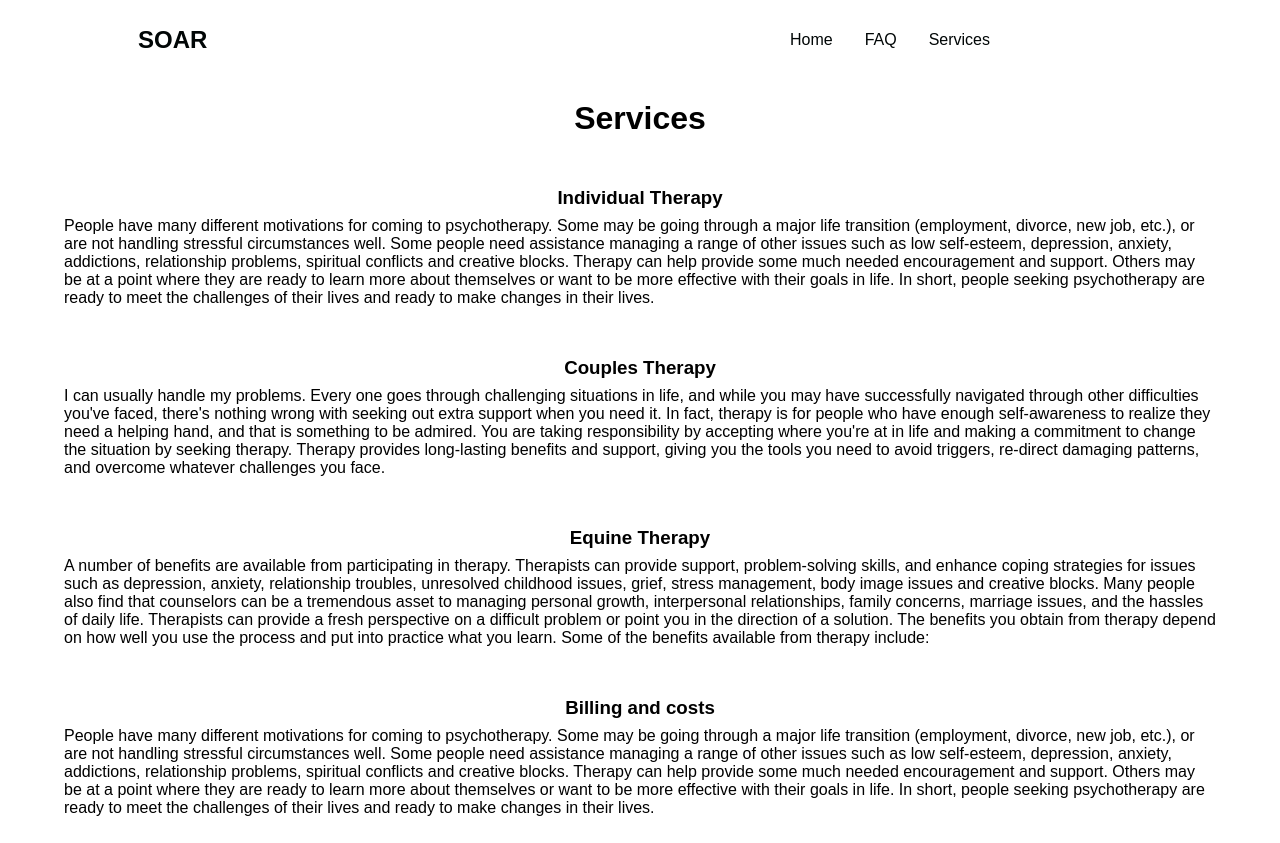
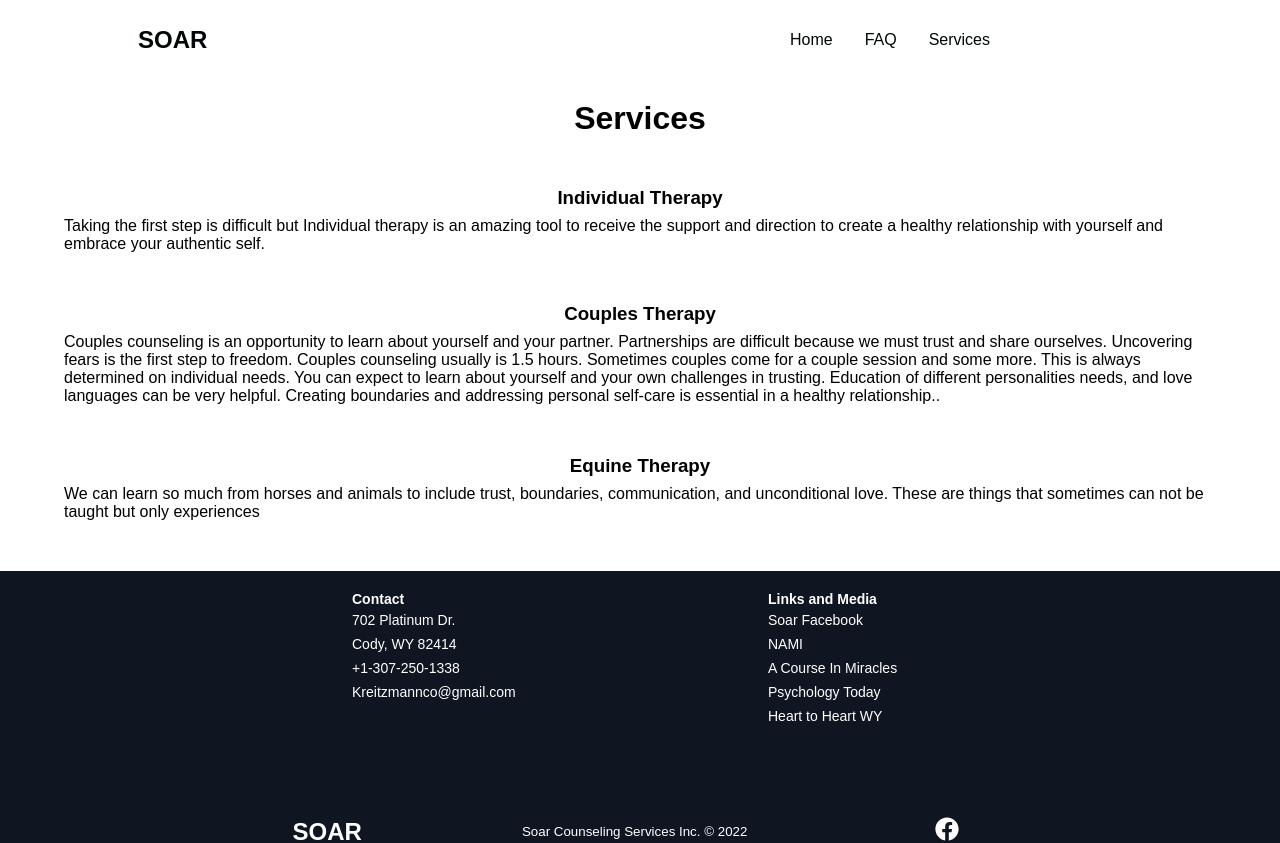
Before and after one commit to lss555/soar-react-client, a React (Create React App) app: page /service in a window 1280 px wide. Shown: the top 843 px of the page. Built offline with nearby package versions, Linux system fonts and the light colour scheme; a web font is replaced by a local one.

Commit message:
Service cards and page text/image

```diff
--- a/src/components/InfoSection/Data.js
+++ b/src/components/InfoSection/Data.js
@@ -6,7 +6,7 @@ export const homeObjFour = {
   lightText: false,
   lightTextDesc: false,
   topLine:'',
-  headline: 'Welcome,',
+  headline: 'Welcome!',
   description: "Today you are one step closer to a new you where you feel empowered and on a positive and healthy path to growth and well-being. ",
   description2: "As a solution-focused therapist, my goal is to help you uncover your true potential and lead a life that is worth celebrating not just surviving.  While we can't change difficult situations of the past, we can work together to better understand and resolve challenges in your life.  By applying complementary therapy approaches and techniques, we will unearth long-standing behavior patterns or negative perceptions that may be holding you back from experiencing a more fulfilling and meaningful life.",
   buttonLabel: '',
--- a/src/components/services-info/services-info.js
+++ b/src/components/services-info/services-info.js
@@ -44,26 +44,18 @@ const ServiceInfo = () => {
       <Spacer>
         <H3 id='individual'>Individual Therapy</H3>
 
-        <Paragraph>People have many different motivations for coming to psychotherapy. Some may be going through a major life transition (employment, divorce, new job, etc.), or are not handling stressful circumstances well. Some people need assistance managing a range of other issues such as low self-esteem, depression, anxiety, addictions, relationship problems, spiritual conflicts and creative blocks. Therapy can help provide some much needed encouragement and support.
-        Others may be at a point where they are ready to learn more about themselves or want to be more effective with their goals in life. In short, people seeking psychotherapy are ready to meet the challenges of their lives and ready to make changes in their lives.</Paragraph>
+        <Paragraph>Taking the first step is difficult but Individual therapy is an amazing tool to receive the support and direction to create a healthy relationship with yourself and embrace your authentic self.</Paragraph>
       </Spacer>
       <Spacer>
         <H3 id='group'>Couples Therapy</H3>
 
-      <Paragraph>I can usually handle my problems.
-      Every one goes through challenging situations in life, and while you may have successfully navigated through other difficulties you've faced, there's nothing wrong with seeking out extra support when you need it. In fact, therapy is for people who have enough self-awareness to realize they need a helping hand, and that is something to be admired. You are taking responsibility by accepting where you're at in life and making a commitment to change the situation by seeking therapy. Therapy provides long-lasting benefits and support, giving you the tools you need to avoid triggers, re-direct damaging patterns, and overcome whatever challenges you face.</Paragraph>
+        <Paragraph>Couples counseling is an opportunity to learn about yourself and your partner. Partnerships are difficult because we must trust and share ourselves. Uncovering fears is the first step to freedom. Couples counseling usually is 1.5 hours. Sometimes couples come for a couple session and some more. This is always determined on individual needs. You can expect to learn about yourself and your own challenges in trusting. Education of different personalities needs, and love languages can be very helpful. Creating boundaries and addressing personal self-care is essential in a healthy relationship..</Paragraph>
       </Spacer>
 
       <Spacer>
         <H3 id='equine'>Equine Therapy</H3>
 
-      <Paragraph>A number of benefits are available from participating in therapy. Therapists can provide support, problem-solving skills, and enhance coping strategies for issues such as depression, anxiety, relationship troubles, unresolved childhood issues, grief, stress management, body image issues and creative blocks. Many people also find that counselors can be a tremendous asset to managing personal growth, interpersonal relationships, family concerns, marriage issues, and the hassles of daily life. Therapists can provide a fresh perspective on a difficult problem or point you in the direction of a solution. The benefits you obtain from therapy depend on how well you use the process and put into practice what you learn. Some of the benefits available from therapy include:</Paragraph>
-  </Spacer>
-    <Spacer>
-      <H3 id='cost'>Billing and costs</H3>
-
-      <Paragraph>People have many different motivations for coming to psychotherapy. Some may be going through a major life transition (employment, divorce, new job, etc.), or are not handling stressful circumstances well. Some people need assistance managing a range of other issues such as low self-esteem, depression, anxiety, addictions, relationship problems, spiritual conflicts and creative blocks. Therapy can help provide some much needed encouragement and support.
-      Others may be at a point where they are ready to learn more about themselves or want to be more effective with their goals in life. In short, people seeking psychotherapy are ready to meet the challenges of their lives and ready to make changes in their lives.</Paragraph>
+        <Paragraph>We can learn so much from horses and animals to include trust, boundaries, communication, and unconditional love. These are things that sometimes can not be taught but only experiences</Paragraph>
       </Spacer>
     </Container>
   )
--- a/src/components/services/index.js
+++ b/src/components/services/index.js
@@ -1,7 +1,7 @@
 import React, { useState } from 'react';
 import Icon1 from '../../images/Cherijaelin2.jpg';
 import Icon2 from '../../images/office.JPG';
-import Icon3 from '../../images/Workplace5.jpg';
+import Icon3 from '../../images/Cheri2.jpg';
 import {
   ServicesContainer,
   ServicesH1,
@@ -41,7 +41,7 @@ const Services = () => {
           <ServicesIcon src={Icon3} />
           <ServicesH2>individual Therapy</ServicesH2>
           <ServicesP>
-            Most popular and a great place to start making change for you. Click here to explore individual therapy
+            Most popular and a great place to start making change for you. Click here to explore individual therapy!
           </ServicesP>
         </ServicesCard>
         <ServicesCard
@@ -53,7 +53,7 @@ const Services = () => {
           <ServicesIcon src={Icon2} />
           <ServicesH2>Couples Therapy</ServicesH2>
           <ServicesP>
-            Couple therapy can show that you're not alone. Click here to explore group therapy
+            Couples therapy can help you and your significant other grow. Click here to explore couples therapy!
           </ServicesP>
         </ServicesCard>
         <ServicesCard
@@ -65,7 +65,7 @@ const Services = () => {
           <ServicesIcon src={Icon1} />
           <ServicesH2>Equine Therapy</ServicesH2>
           <ServicesP>
-            Work with horses. Click here to explore equine therapy
+            Learn to heal and grow while working with horses. Click here to explore equine therapy!
           </ServicesP>
         </ServicesCard>
       </ServicesWrapper>
```
Also changed, not shown: 2 other files (tests, documents, lock files or other folders). Lines whose indentation alone changed are shown as unchanged.
